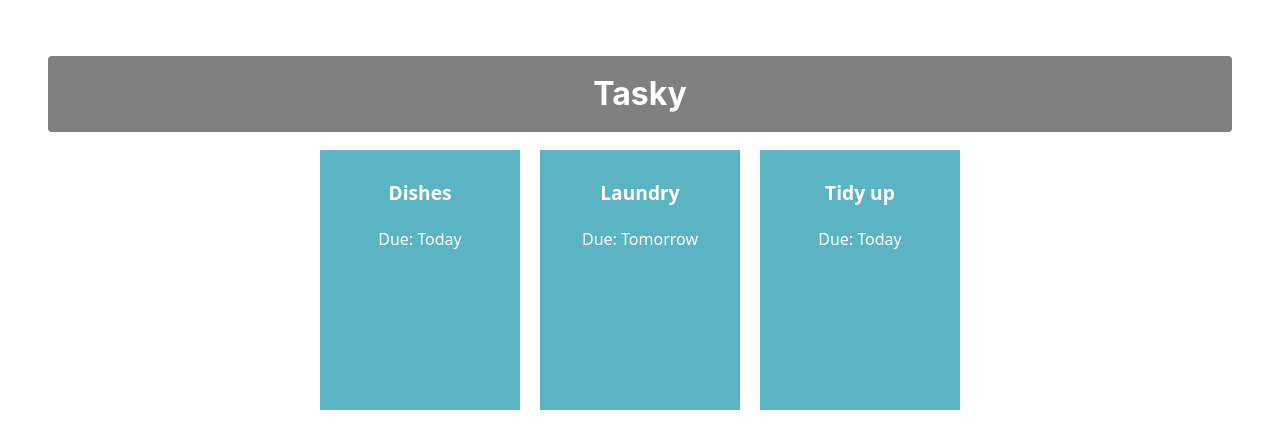
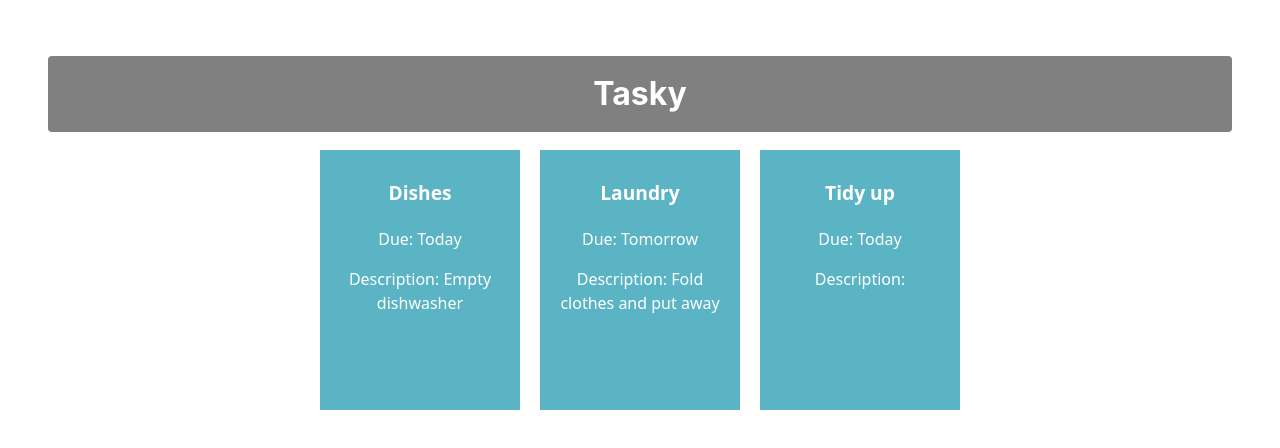
Before and after one commit to Mark-2000/react-basics-labs, a React (Vite) app in the folder tasky/: page / in a window 1280 px wide. Shown: the top 448 px of the page. Built offline with nearby package versions, Linux system fonts and the light colour scheme.

Commit message:
Rendered list of tasts using map

```diff
--- a/tasky/src/App.jsx
+++ b/tasky/src/App.jsx
@@ -15,9 +15,14 @@
     return (
     <div className="container">
       <h1>Tasky</h1>
-      <Task title={taskState.tasks[0].title} deadline={taskState.tasks[0].deadline} description={taskState.tasks[0].description} />
-      <Task title={taskState.tasks[1].title} deadline={taskState.tasks[1].deadline} description={taskState.tasks[1].description} />
-      <Task title={taskState.tasks[2].title} deadline={taskState.tasks[2].deadline} description={taskState.tasks[2].description} />
+        {taskState.tasks.map((task) => (
+    <Task
+      title={task.title}
+      description={task.description}
+      deadline={task.deadline}
+    />
+  ))}
+
     </div>
   );
 
--- a/tasky/src/components/Task.jsx
+++ b/tasky/src/components/Task.jsx
@@ -4,6 +4,7 @@
     <div className="card">
         <p className="title">{props.title}</p>
         <p>Due: {props.deadline}</p>
+        <p>Description: {props.description}</p>
         <p>{props.children}</p>
     </div>
     )
```
